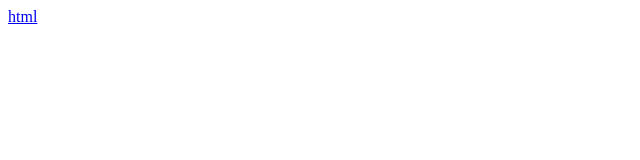
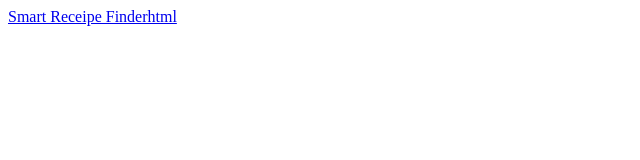
Before and after one commit to poovarasan478/SMART-RECIPE-FINDER, a plain HTML site: page index.html in a window 1280 px wide. Shown: the whole page, without its empty margins (0-640 px from the left). Drawn offline with Linux system fonts and the light colour scheme.

Commit message:
Update index.html

```diff
--- a/index.html
+++ b/index.html
@@ -1 +1 @@
-<html><a href="https://smart-recipe-finder-eight.vercel.app/"></html>html
+<html><a href="https://smart-recipe-finder-eight.vercel.app/">Smart Receipe Finder</html>html
```
